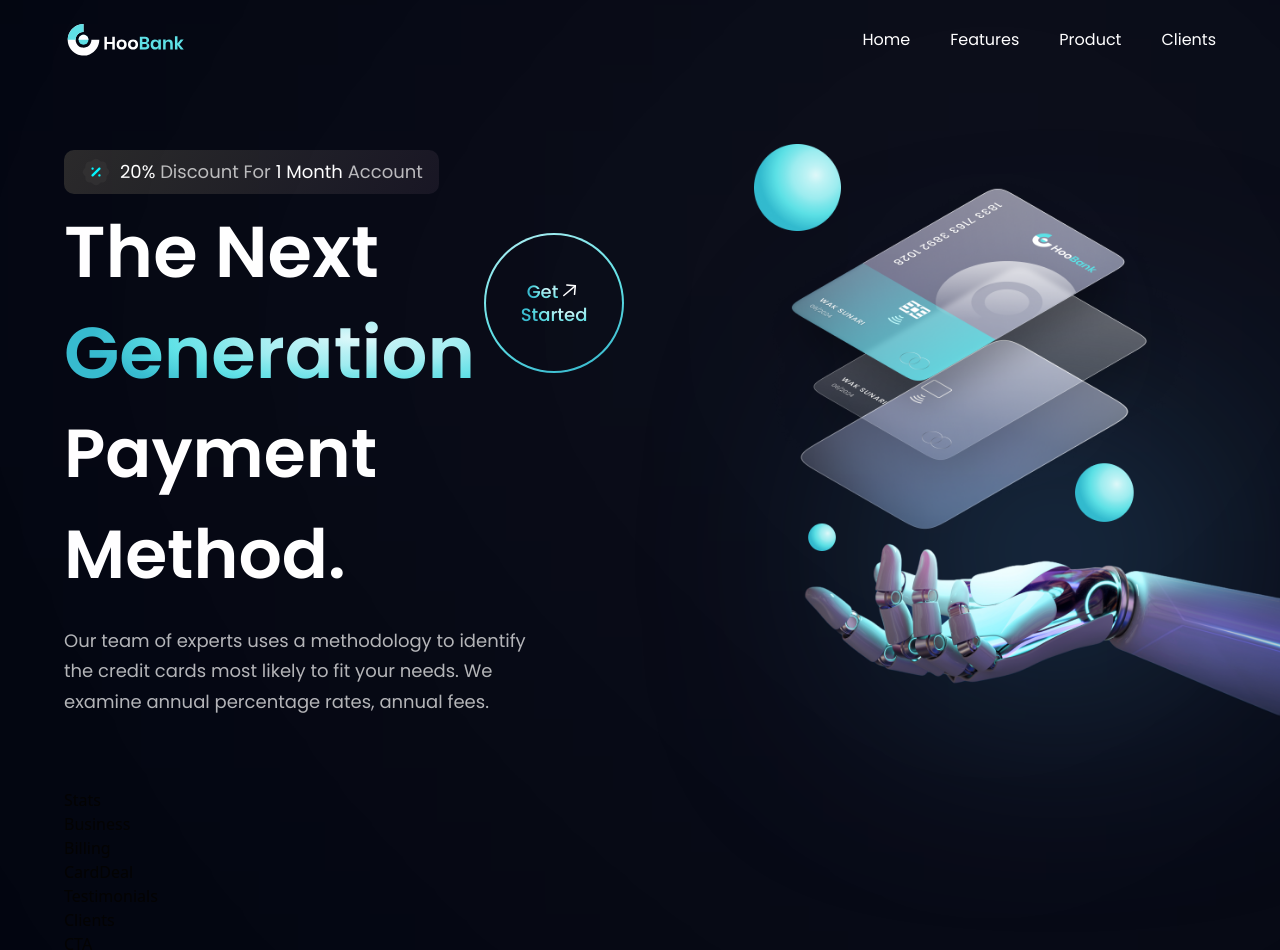
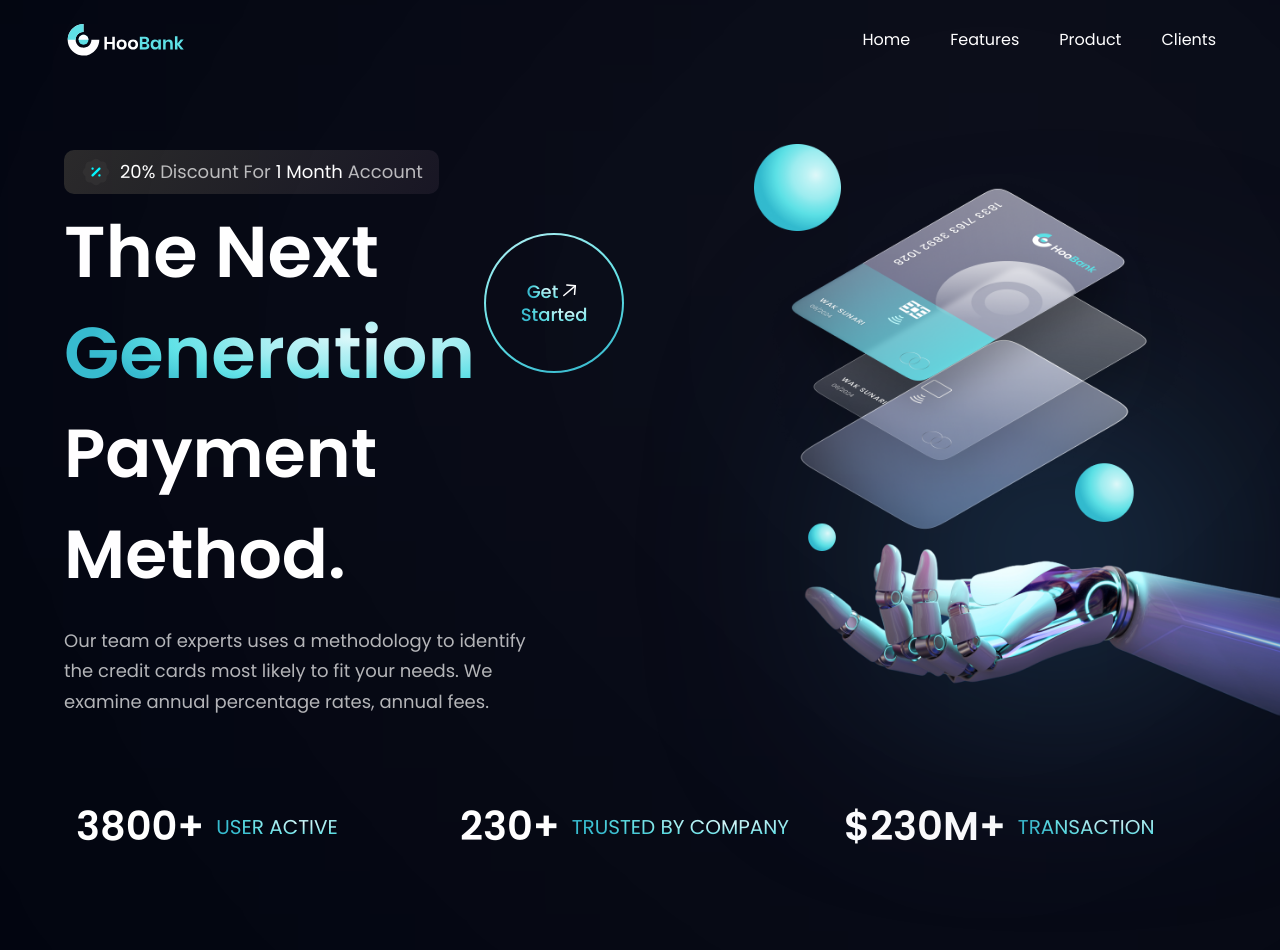
Before and after one commit to jennyberry/bank-app, a React (Vite) app: page / in a window 1280 px wide. Shown: the top 950 px of the page. Built offline with nearby package versions, Linux system fonts and the light colour scheme.

Commit message:
stats section

```diff
--- a/src/components/Button.jsx
+++ b/src/components/Button.jsx
@@ -0,0 +1,9 @@
+import React from 'react'
+
+const Button = () => {
+  return (
+    <div>Button</div>
+  )
+}
+
+export default Button
--- a/src/components/Stats.jsx
+++ b/src/components/Stats.jsx
@@ -1,8 +1,21 @@
 import React from 'react'
-
+import { stats } from "../constants"
+import styles from "../style"
 const Stats = () => {
   return (
-    <div>Stats</div>
+    <section className={`${styles.flexCenter} flex-row flex-wrap sm:mb-20 mb-6`}>
+      {stats.map((stat) => (
+        <div key={stat.id} className={`flex-1 flex flex-row justify-start items-center m-3`}>
+          <h4 className="font-poppins font-semibold xs:text-[40px] text-[30px] xs:leading-[53px] leading-[43px] text-white">
+            {stat.value}
+          </h4>
+          <p className="font-poppins font-normal xs:text-[20px] text-[15px] xs:leading-[26px] leading-[21px] text-gradient uppercase ml-3">
+            {stat.title}
+          </p>
+          </div>
+
+      ))}
+    </section>
   )
 }
 
```
Also changed, not shown: 1 other file (tests, documents, lock files or other folders).
